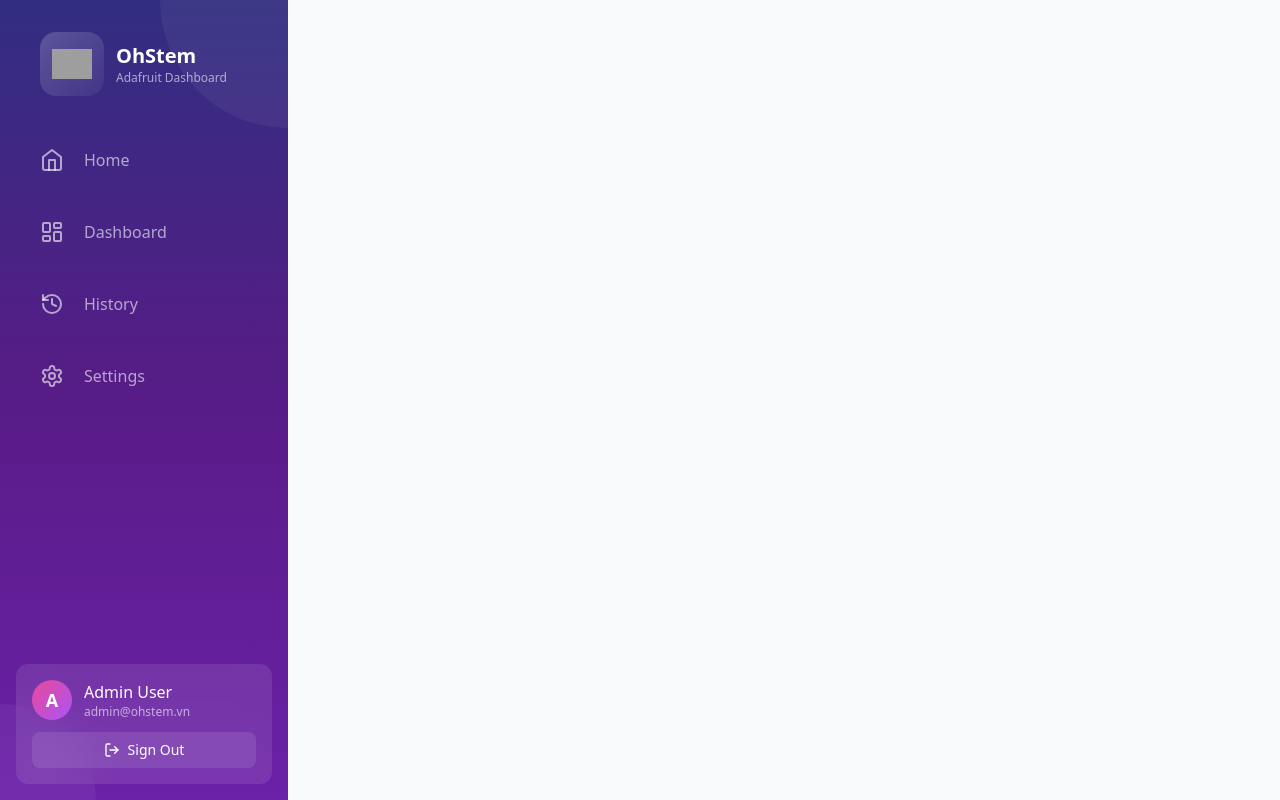
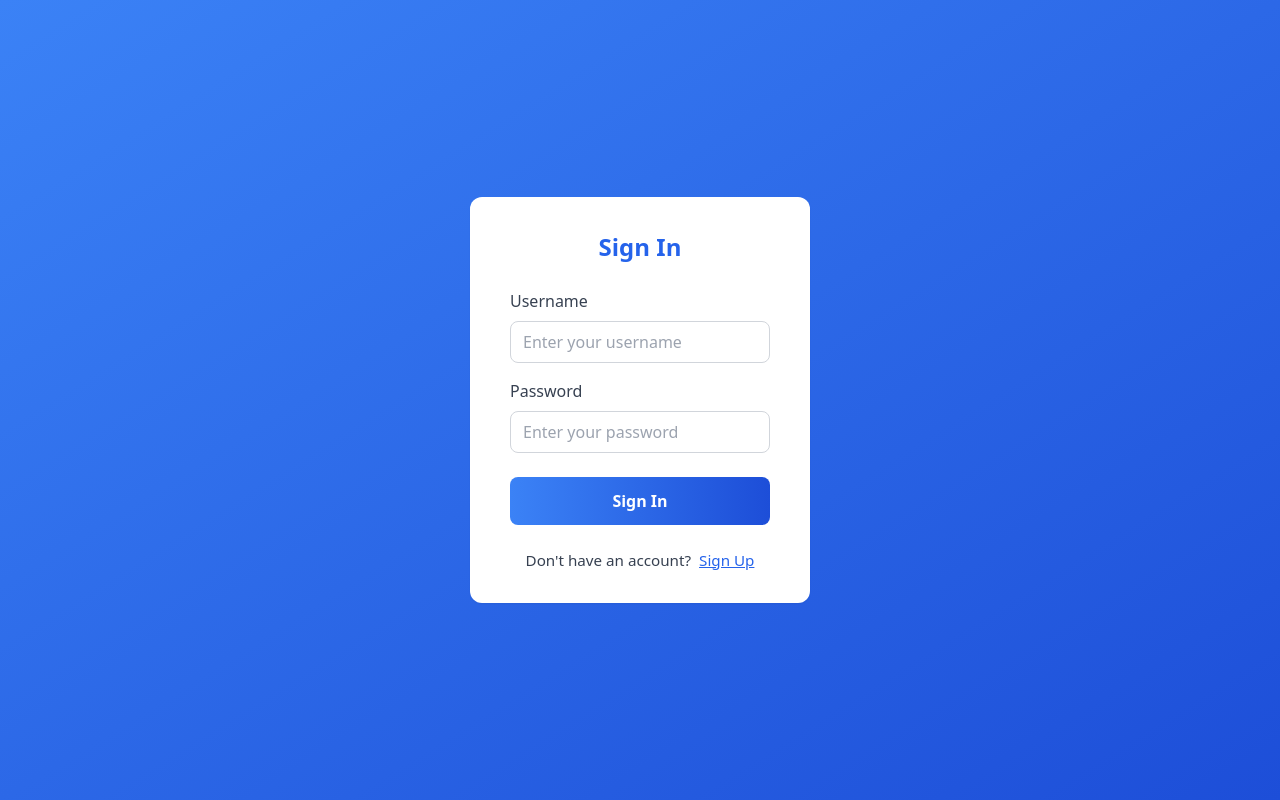
Before and after one commit to Dung2703/ohstem-web, a React (Vite) app: page /login in a window 1280 px wide. Built offline with nearby package versions, Linux system fonts and the light colour scheme; grey boxes are pictures that could not be loaded.

Commit message:
add Login page and Register page

```diff
--- a/src/App.tsx
+++ b/src/App.tsx
@@ -1,25 +1,38 @@
 import React from 'react';
-import { BrowserRouter as Router, Routes, Route } from 'react-router-dom';
+import { BrowserRouter as Router, Routes, Route, useLocation } from 'react-router-dom';
 import Sidebar from './components/Sidebar';
 import Dashboard from './pages/Dashboard';
 import History from './pages/History';
 import Settings from './pages/Settings';
 import Home from './pages/Home';
+import Login from './pages/Login';
+import Register from './pages/Register';
 
-function App() {
+const AppLayout: React.FC = () => {
+  const location = useLocation();
+  const hideSidebar = location.pathname === '/login' || location.pathname === '/register';
+
   return (
-    <Router>
     <div className="flex min-h-screen bg-gray-50">
-        <Sidebar />
+      {!hideSidebar && <Sidebar />}
       <main className="flex-1 overflow-y-auto">
         <Routes>
           <Route path="/" element={<Home />} />
           <Route path="/dashboard" element={<Dashboard />} />
           <Route path="/history" element={<History />} />
           <Route path="/settings" element={<Settings />} />
+          <Route path="/login" element={<Login />} />
+          <Route path="/register" element={<Register />} />
         </Routes>
       </main>
     </div>
+  );
+};
+
+function App() {
+  return (
+    <Router>
+      <AppLayout />
     </Router>
   );
 }
--- a/src/pages/Home.tsx
+++ b/src/pages/Home.tsx
@@ -53,7 +53,7 @@ const Home: React.FC = () => {
 
         <ol className="home__steps">
           <li>
-            <span>Connect your OhStem device</span>
+            <span>Wear the Falling Detection on your belt</span>
           </li>
           <li>
             <span>Configure your Adafruit account</span>
--- /dev/null
+++ b/src/pages/Login.scss
@@ -0,0 +1,99 @@
+.login {
+  min-height: 100vh;
+  display: flex;
+  align-items: center;
+  justify-content: center;
+  background: linear-gradient(to bottom right, #3b82f6, #1d4ed8);
+
+  &__container {
+    background: white;
+    border-radius: 0.75rem;
+    padding: 2rem 2.5rem;
+    box-shadow: 0 1px 2px 0 rgb(0 0 0 / 0.05);
+    min-width: 340px;
+    display: flex;
+    flex-direction: column;
+    align-items: center;
+  }
+
+  &__title {
+    font-size: 1.5rem;
+    font-weight: 700;
+    margin-bottom: 1.5rem;
+    color: #2563eb;
+  }
+
+  &__form {
+    width: 100%;
+    display: flex;
+    flex-direction: column;
+    gap: 1rem;
+  }
+
+  &__form-group {
+    display: flex;
+    flex-direction: column;
+    gap: 0.5rem;
+  }
+
+  &__form-label {
+    font-weight: 500;
+    color: #374151;
+  }
+
+  &__form-input {
+    padding: 0.5rem 0.75rem;
+    border-radius: 0.5rem;
+    border: 1px solid #d1d5db;
+    font-size: 1rem;
+    outline: none;
+    transition: border-color 0.2s;
+    &:focus {
+      border-color: #2563eb;
+    }
+  }
+
+  &__error {
+    color: #ef4444;
+    background: #fef2f2;
+    border-radius: 0.5rem;
+    padding: 0.5rem 1rem;
+    margin-bottom: 0.5rem;
+    text-align: center;
+    font-size: 0.95rem;
+  }
+
+  &__submit {
+    background: linear-gradient(to right, #3b82f6, #1d4ed8);
+    color: white;
+    font-weight: 600;
+    border: none;
+    border-radius: 0.5rem;
+    padding: 0.75rem;
+    margin-top: 0.5rem;
+    cursor: pointer;
+    transition: background 0.2s;
+    &:hover {
+      background: linear-gradient(to right, #2563eb, #1d4ed8);
+    }
+  }
+
+  &__footer {
+    margin-top: 1.5rem;
+    font-size: 0.95rem;
+    color: #374151;
+    display: flex;
+    gap: 0.5rem;
+    align-items: center;
+  }
+
+  &__link {
+    color: #2563eb;
+    font-weight: 500;
+    text-decoration: underline;
+    cursor: pointer;
+    &:hover {
+      color: #1d4ed8;
+    }
+  }
+}
--- /dev/null
+++ b/src/pages/Login.tsx
@@ -0,0 +1,59 @@
+import React, { useState } from 'react';
+import { Link } from 'react-router-dom';
+import './Login.scss';
+
+const Login: React.FC = () => {
+  const [username, setUsername] = useState('');
+  const [password, setPassword] = useState('');
+  const [error, setError] = useState('');
+
+  const handleSubmit = (e: React.FormEvent) => {
+    e.preventDefault();
+    if (!username || !password) {
+      setError('Please enter both username and password.');
+      return;
+    }
+    setError('');
+    alert('Login successful!');
+  };
+
+  return (
+    <div className="login">
+      <div className="login__container">
+        <h1 className="login__title">Sign In</h1>
+        <form className="login__form" onSubmit={handleSubmit}>
+          <div className="login__form-group">
+            <label className="login__form-label">Username</label>
+            <input
+              type="text"
+              className="login__form-input"
+              value={username}
+              onChange={e => setUsername(e.target.value)}
+              placeholder="Enter your username"
+              required
+            />
+          </div>
+          <div className="login__form-group">
+            <label className="login__form-label">Password</label>
+            <input
+              type="password"
+              className="login__form-input"
+              value={password}
+              onChange={e => setPassword(e.target.value)}
+              placeholder="Enter your password"
+              required
+            />
+          </div>
+          {error && <div className="login__error">{error}</div>}
+          <button type="submit" className="login__submit">Sign In</button>
+        </form>
+        <div className="login__footer">
+          <span>Don't have an account?</span>
+          <Link to="/register" className="login__link">Sign Up</Link>
+        </div>
+      </div>
+    </div>
+  );
+};
+
+export default Login;
--- /dev/null
+++ b/src/pages/Register.scss
@@ -0,0 +1,99 @@
+.register {
+  min-height: 100vh;
+  display: flex;
+  align-items: center;
+  justify-content: center;
+  background: linear-gradient(to bottom right, #3b82f6, #1d4ed8);
+
+  &__container {
+    background: white;
+    border-radius: 0.75rem;
+    padding: 2rem 2.5rem;
+    box-shadow: 0 1px 2px 0 rgb(0 0 0 / 0.05);
+    min-width: 340px;
+    display: flex;
+    flex-direction: column;
+    align-items: center;
+  }
+
+  &__title {
+    font-size: 1.5rem;
+    font-weight: 700;
+    margin-bottom: 1.5rem;
+    color: #2563eb;
+  }
+
+  &__form {
+    width: 100%;
+    display: flex;
+    flex-direction: column;
+    gap: 1rem;
+  }
+
+  &__form-group {
+    display: flex;
+    flex-direction: column;
+    gap: 0.5rem;
+  }
+
+  &__form-label {
+    font-weight: 500;
+    color: #374151;
+  }
+
+  &__form-input {
+    padding: 0.5rem 0.75rem;
+    border-radius: 0.5rem;
+    border: 1px solid #d1d5db;
+    font-size: 1rem;
+    outline: none;
+    transition: border-color 0.2s;
+    &:focus {
+      border-color: #2563eb;
+    }
+  }
+
+  &__error {
+    color: #ef4444;
+    background: #fef2f2;
+    border-radius: 0.5rem;
+    padding: 0.5rem 1rem;
+    margin-bottom: 0.5rem;
+    text-align: center;
+    font-size: 0.95rem;
+  }
+
+  &__submit {
+    background: linear-gradient(to right, #3b82f6, #1d4ed8);
+    color: white;
+    font-weight: 600;
+    border: none;
+    border-radius: 0.5rem;
+    padding: 0.75rem;
+    margin-top: 0.5rem;
+    cursor: pointer;
+    transition: background 0.2s;
+    &:hover {
+      background: linear-gradient(to right, #2563eb, #1d4ed8);
+    }
+  }
+
+  &__footer {
+    margin-top: 1.5rem;
+    font-size: 0.95rem;
+    color: #374151;
+    display: flex;
+    gap: 0.5rem;
+    align-items: center;
+  }
+
+  &__link {
+    color: #2563eb;
+    font-weight: 500;
+    text-decoration: underline;
+    cursor: pointer;
+    &:hover {
+      color: #1d4ed8;
+    }
+  }
+}
--- /dev/null
+++ b/src/pages/Register.tsx
@@ -0,0 +1,71 @@
+import React, { useState } from 'react';
+import { Link } from 'react-router-dom';
+import './Register.scss';
+
+const Register: React.FC = () => {
+  const [username, setUsername] = useState('');
+  const [email, setEmail] = useState('');
+  const [password, setPassword] = useState('');
+  const [error, setError] = useState('');
+
+  const handleSubmit = (e: React.FormEvent) => {
+    e.preventDefault();
+    if (!username || !email || !password) {
+      setError('Please enter username, email and password.');
+      return;
+    }
+    setError('');
+    alert('Register successful!');
+  };
+
+  return (
+    <div className="register">
+      <div className="register__container">
+        <h1 className="register__title">Sign Up</h1>
+        <form className="register__form" onSubmit={handleSubmit}>
+          <div className="register__form-group">
+            <label className="register__form-label">Username</label>
+            <input
+              type="text"
+              className="register__form-input"
+              value={username}
+              onChange={e => setUsername(e.target.value)}
+              placeholder="Enter your username"
+              required
+            />
+          </div>
+          <div className="register__form-group">
+            <label className="register__form-label">Email</label>
+            <input
+              type="email"
+              className="register__form-input"
+              value={email}
+              onChange={e => setEmail(e.target.value)}
+              placeholder="Enter your email"
+              required
+            />
+          </div>
+          <div className="register__form-group">
+            <label className="register__form-label">Password</label>
+            <input
+              type="password"
+              className="register__form-input"
+              value={password}
+              onChange={e => setPassword(e.target.value)}
+              placeholder="Enter your password"
+              required
+            />
+          </div>
+          {error && <div className="register__error">{error}</div>}
+          <button type="submit" className="register__submit">Sign Up</button>
+        </form>
+        <div className="register__footer">
+          <span>Already have an account?</span>
+          <Link to="/login" className="register__link">Sign In</Link>
+        </div>
+      </div>
+    </div>
+  );
+};
+
+export default Register;
```
Lines whose indentation alone changed are shown as unchanged.
